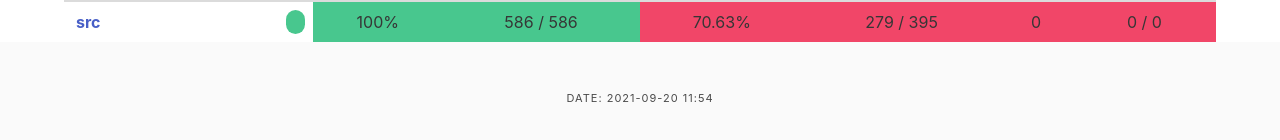
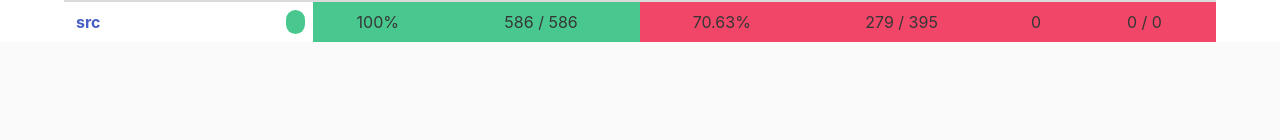
Before and after one commit to oskargustafsson/moving_average, a plain HTML site: page test_coverage/index.html in a window 1280 px wide. Shown: the part 170-310 px from the top of the page. Drawn offline with nearby package versions, Linux system fonts and the light colour scheme.

Commit message:
Update auto-generated docs and reports

```diff
--- a/test_coverage/index.html
+++ b/test_coverage/index.html
@@ -74,7 +74,6 @@
     </table></div>
         <footer class="footer">
             <div class="content has-text-centered">
-                <p class="heading">Date: 2021-09-20 11:54</p>
             </div>
         </footer>
     </body>
```
